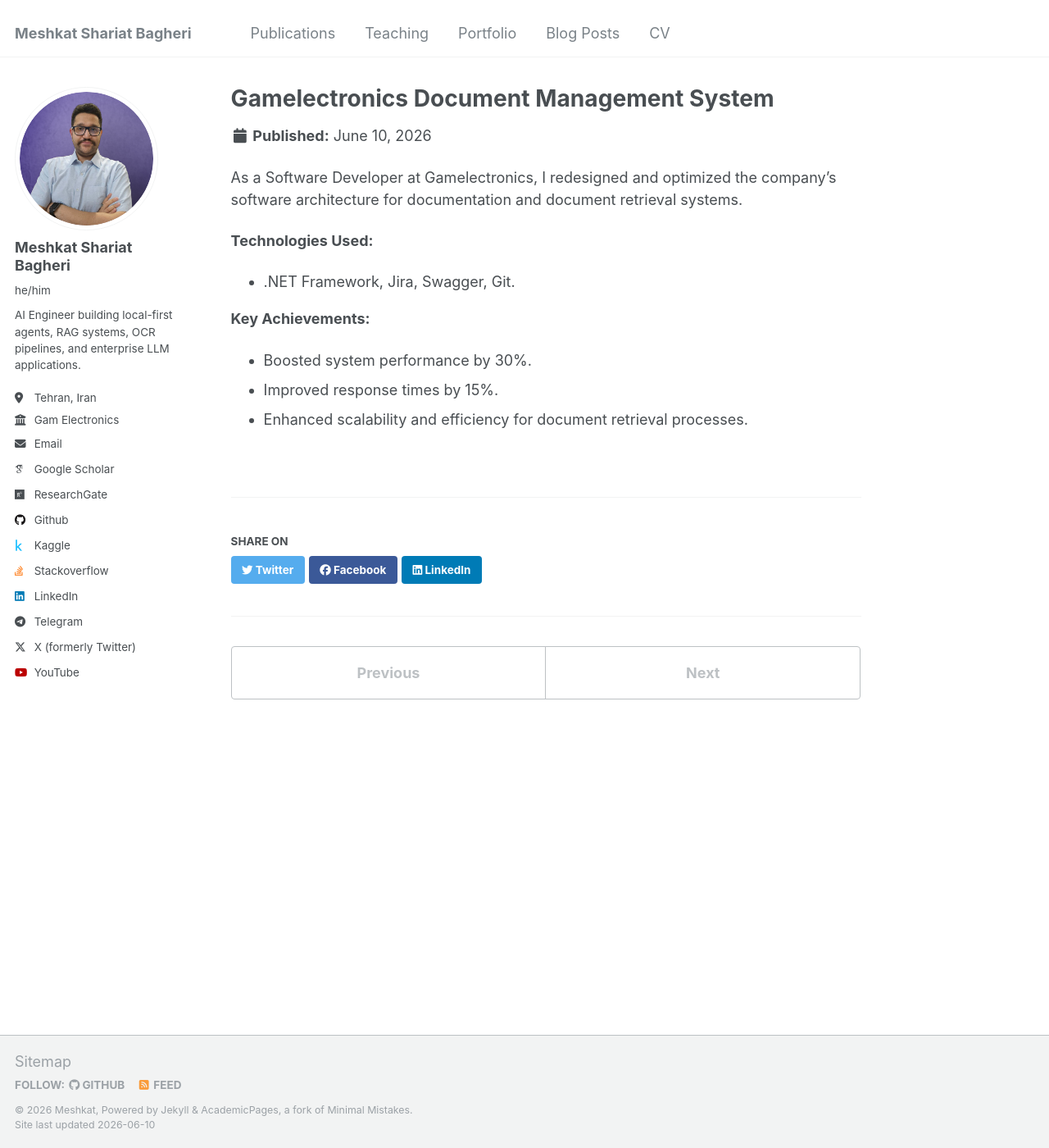
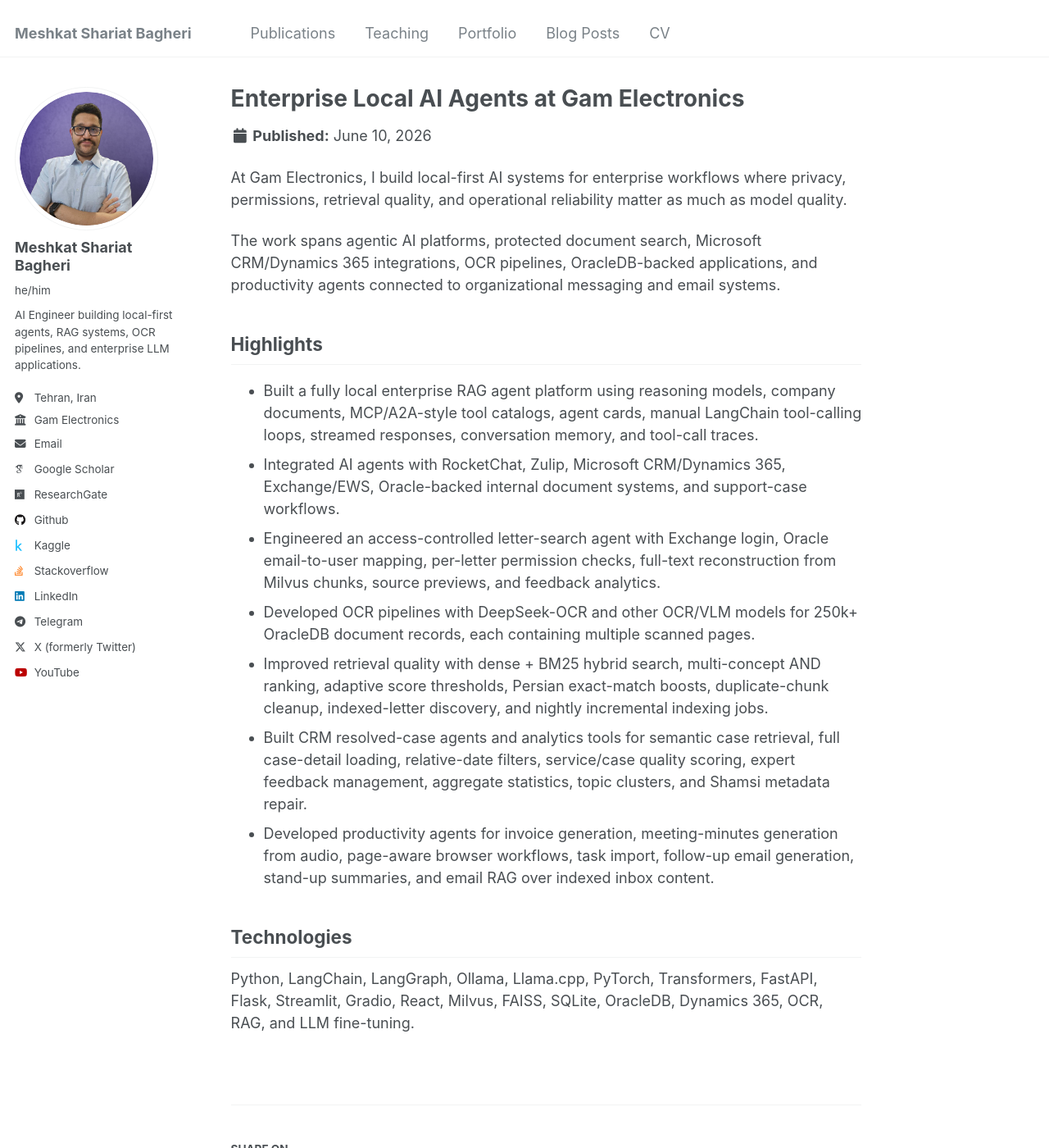
Before and after one commit to MeshkatShB/meshkatshb.github.io, a Jekyll site: the page built from _portfolio/Gamelectronics.md, in a window 1280 px wide and 1400 px high. Shown: the whole window at 82% size. Built offline with Jekyll 4.4.1, drawn with Linux system fonts in a browser that asks for light colours; some web fonts are replaced.

Commit message:
feat(portfolio): updated works for gam

```diff
--- a/_portfolio/Gamelectronics.md
+++ b/_portfolio/Gamelectronics.md
@@ -1,18 +1,24 @@
 ---
-title: "Gamelectronics Document Management System"
-excerpt: "Enhanced and optimized software architecture for document management and retrieval."
+title: "Enterprise Local AI Agents at Gam Electronics"
+excerpt: "Production-ready local AI agents for document search, CRM workflows, messaging systems, OCR, analytics, and enterprise automation."
 collection: portfolio
-priority: 10
+priority: 1
 ---
 
-As a Software Developer at Gamelectronics, I redesigned and optimized the company’s software architecture for documentation and document retrieval systems.
+At Gam Electronics, I build local-first AI systems for enterprise workflows where privacy, permissions, retrieval quality, and operational reliability matter as much as model quality.
 
-**Technologies Used:**
+The work spans agentic AI platforms, protected document search, Microsoft CRM/Dynamics 365 integrations, OCR pipelines, OracleDB-backed applications, and productivity agents connected to organizational messaging and email systems.
 
-- .NET Framework, Jira, Swagger, Git.
+## Highlights
 
-**Key Achievements:**
+- Built a fully local enterprise RAG agent platform using reasoning models, company documents, MCP/A2A-style tool catalogs, agent cards, manual LangChain tool-calling loops, streamed responses, conversation memory, and tool-call traces.
+- Integrated AI agents with RocketChat, Zulip, Microsoft CRM/Dynamics 365, Exchange/EWS, Oracle-backed internal document systems, and support-case workflows.
+- Engineered an access-controlled letter-search agent with Exchange login, Oracle email-to-user mapping, per-letter permission checks, full-text reconstruction from Milvus chunks, source previews, and feedback analytics.
+- Developed OCR pipelines with DeepSeek-OCR and other OCR/VLM models for 250k+ OracleDB document records, each containing multiple scanned pages.
+- Improved retrieval quality with dense + BM25 hybrid search, multi-concept AND ranking, adaptive score thresholds, Persian exact-match boosts, duplicate-chunk cleanup, indexed-letter discovery, and nightly incremental indexing jobs.
+- Built CRM resolved-case agents and analytics tools for semantic case retrieval, full case-detail loading, relative-date filters, service/case quality scoring, expert feedback management, aggregate statistics, topic clusters, and Shamsi metadata repair.
+- Developed productivity agents for invoice generation, meeting-minutes generation from audio, page-aware browser workflows, task import, follow-up email generation, stand-up summaries, and email RAG over indexed inbox content.
 
-- Boosted system performance by 30%.
-- Improved response times by 15%.
-- Enhanced scalability and efficiency for document retrieval processes.
+## Technologies
+
+Python, LangChain, LangGraph, Ollama, Llama.cpp, PyTorch, Transformers, FastAPI, Flask, Streamlit, Gradio, React, Milvus, FAISS, SQLite, OracleDB, Dynamics 365, OCR, RAG, and LLM fine-tuning.
```
